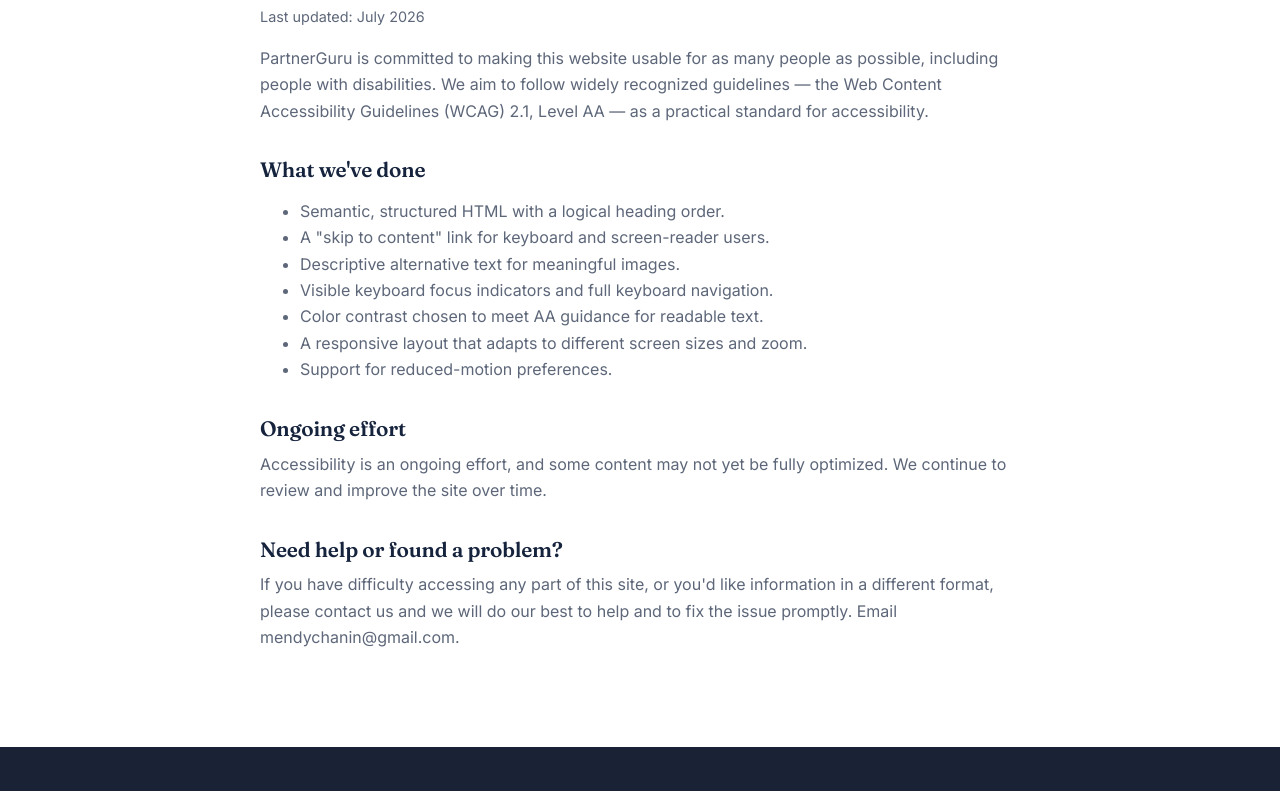
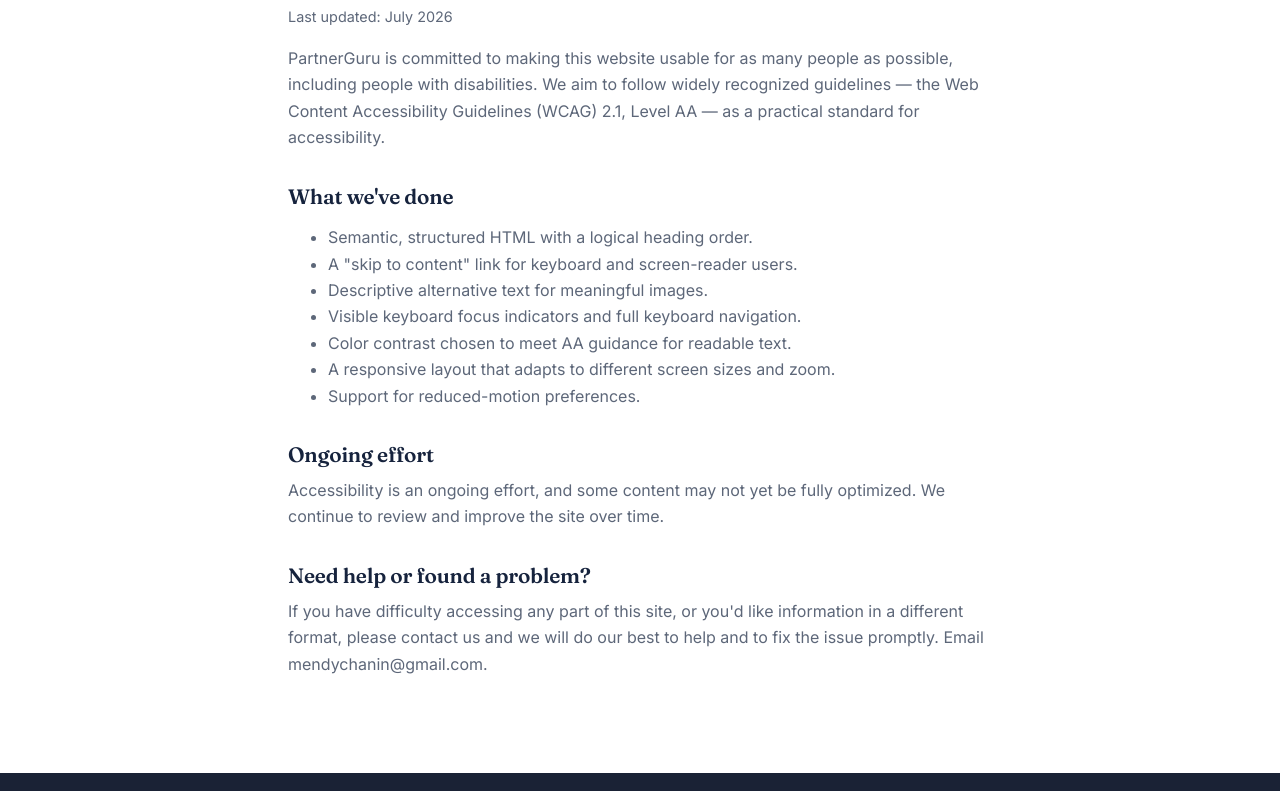
Before and after one commit to chaniechanin/partnerguru, a plain HTML site: page accessibility.html in a window 1280 px wide. Shown: the part 273-1064 px from the top of the page. Drawn offline with Linux system fonts and the light colour scheme.

Commit message:
Reword hero trust stat (Trusted Mediator); add side padding to legal pages

```diff
--- a/accessibility.html
+++ b/accessibility.html
@@ -13,7 +13,7 @@
   <link href="https://fonts.googleapis.com/css2?family=Fraunces:opsz,wght@9..144,400;9..144,600;9..144,700&family=Inter:wght@400;500;600;700&display=swap" rel="stylesheet" />
   <link rel="stylesheet" href="styles.css" />
   <style>
-    .legal { max-width: 760px; margin: 0 auto; padding: clamp(7rem, 14vw, 9rem) 0 5rem; }
+    .legal { max-width: 760px; margin: 0 auto; padding: clamp(6rem, 14vw, 9rem) clamp(1.25rem, 5vw, 1.75rem) 5rem; }
     .legal h1 { font-size: clamp(2rem, 4vw, 3rem); }
     .legal h2 { font-size: 1.3rem; margin-top: 2.2rem; }
     .legal p, .legal li { color: var(--muted); }
```
Also changed, not shown: index.html (+1 -1 lines), privacy.html (+1 -1 lines), terms.html (+1 -1 lines).
